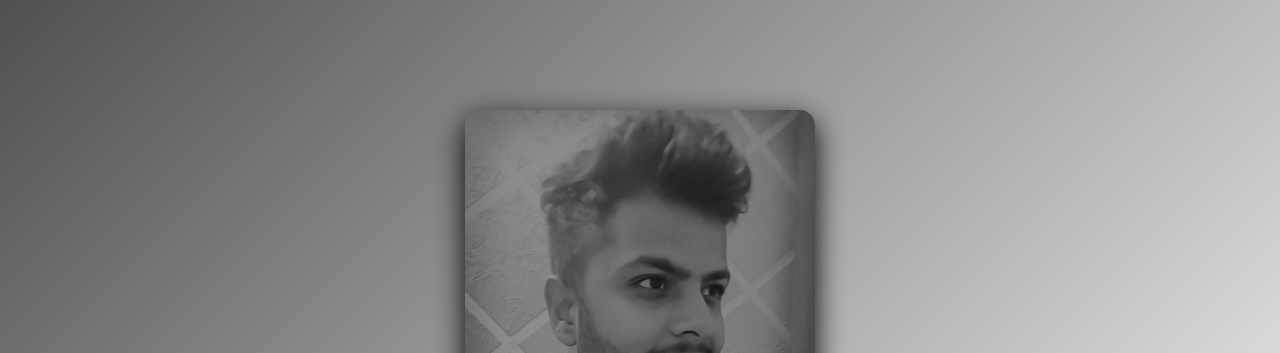
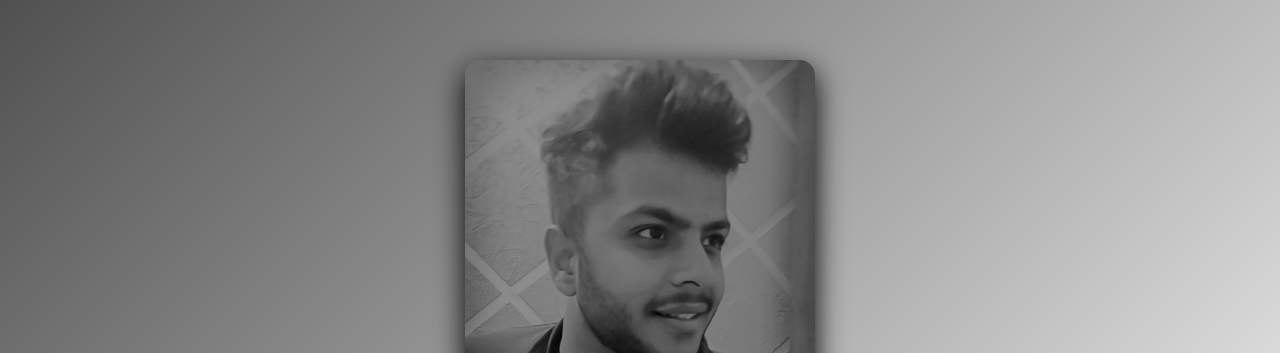
Before and after one commit to vanshsikka1222/Personal-Profile-Card, a plain HTML site: page index.html in a window 1280 px wide. Shown: the top 353 px of the page. Drawn offline with Linux system fonts and the light colour scheme; a script that the page names is missing; a web font is replaced by a local one.

Commit message:
Update styles.css

```diff
--- a/styles.css
+++ b/styles.css
@@ -1,5 +1,4 @@
 @import url('https://fonts.googleapis.com/css2?family=Aclonica&family=Audiowide&family=Bellota&family=Caveat&family=Libre+Baskerville&family=Lobster&family=Pacifico&family=Poppins:wght@400;500;600&display=swap');
-
 
 * {
     margin: 0;
@@ -18,7 +17,7 @@
 .card {
     width: 350px;
     height: 515px;
-    margin: 100px auto 0;
+    margin: 50px auto 0;
     perspective: 1000px;
 }
 
@@ -119,6 +118,11 @@
     margin-bottom: 5px;
 }
 
+.back .row a:hover {
+    background-color: #002fff;
+    transition: background-color 0.3s ease-in-out;
+}
+
 .back a img {
     width: 60%;
 }
@@ -126,3 +130,24 @@
 .card:hover .card-inner {
     transform: rotateY(180deg);
 }
+
+.download-btn button {
+    position: relative;
+    margin-top: 10px;
+    margin-left: 100px;
+    padding: 9px 10px;
+    font-size: 14px;
+    background-color: #000000;
+    border: none;
+    color: #ffffff;
+    cursor: pointer;
+    border-radius: 10px;
+    outline: none;
+    justify-content: center;
+    box-shadow: 0 4px 6px rgba(0, 0, 0, 0.1);
+}
+
+.download-btn button:hover {
+    background-color: #002fff;
+    box-shadow: 0 5px 10px rgb(0, 0, 0);
+}
```
